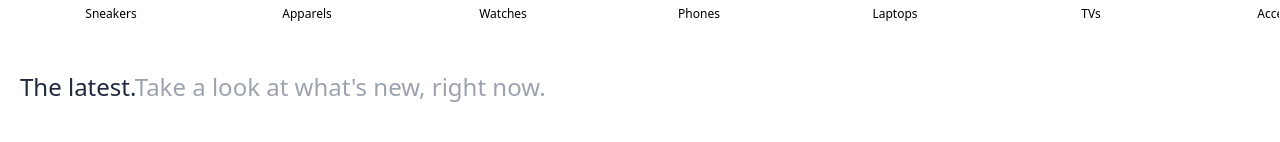
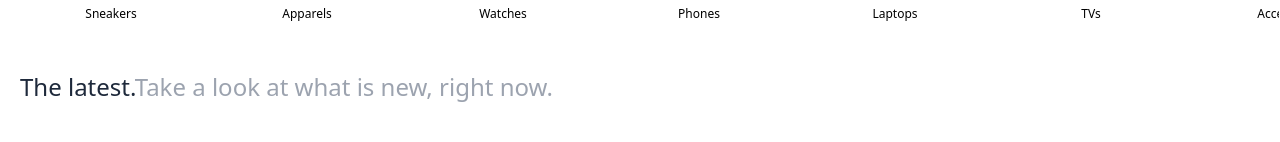
Before and after one commit to niiholmes/Prime-Store, a Next.js app: page / in a window 1280 px wide. Shown: the part 300-442 px from the top of the page. Built offline with nearby package versions, Linux system fonts and the light colour scheme.

Commit message:
minor changes

```diff
--- a/pages/index.js
+++ b/pages/index.js
@@ -33,7 +33,7 @@ export default function Home() {
       <h6 className="text-2xl mt-10 text-slate-800 font-medium">
         The latest.
         <span className="text-gray-400">
-          Take a look at what's new, right now.
+          Take a look at what is new, right now.
         </span>
       </h6>
       {
```
